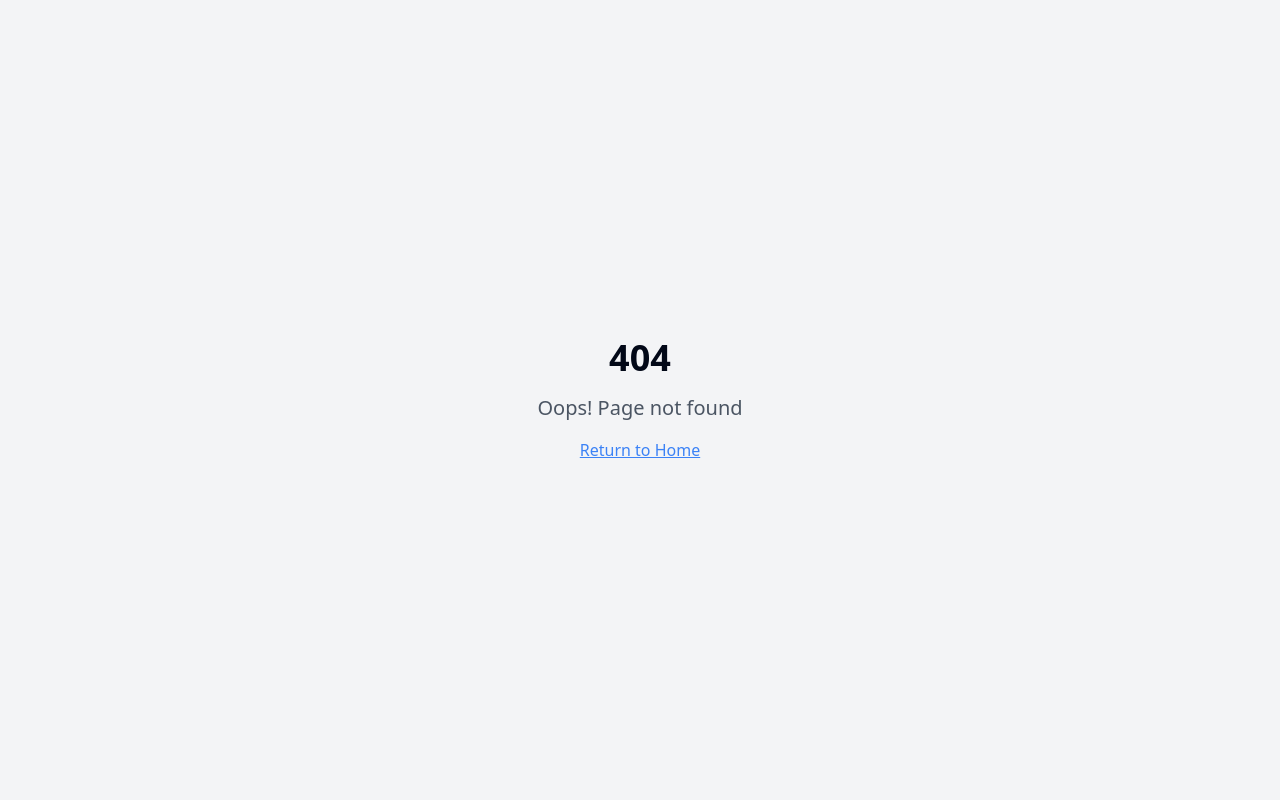
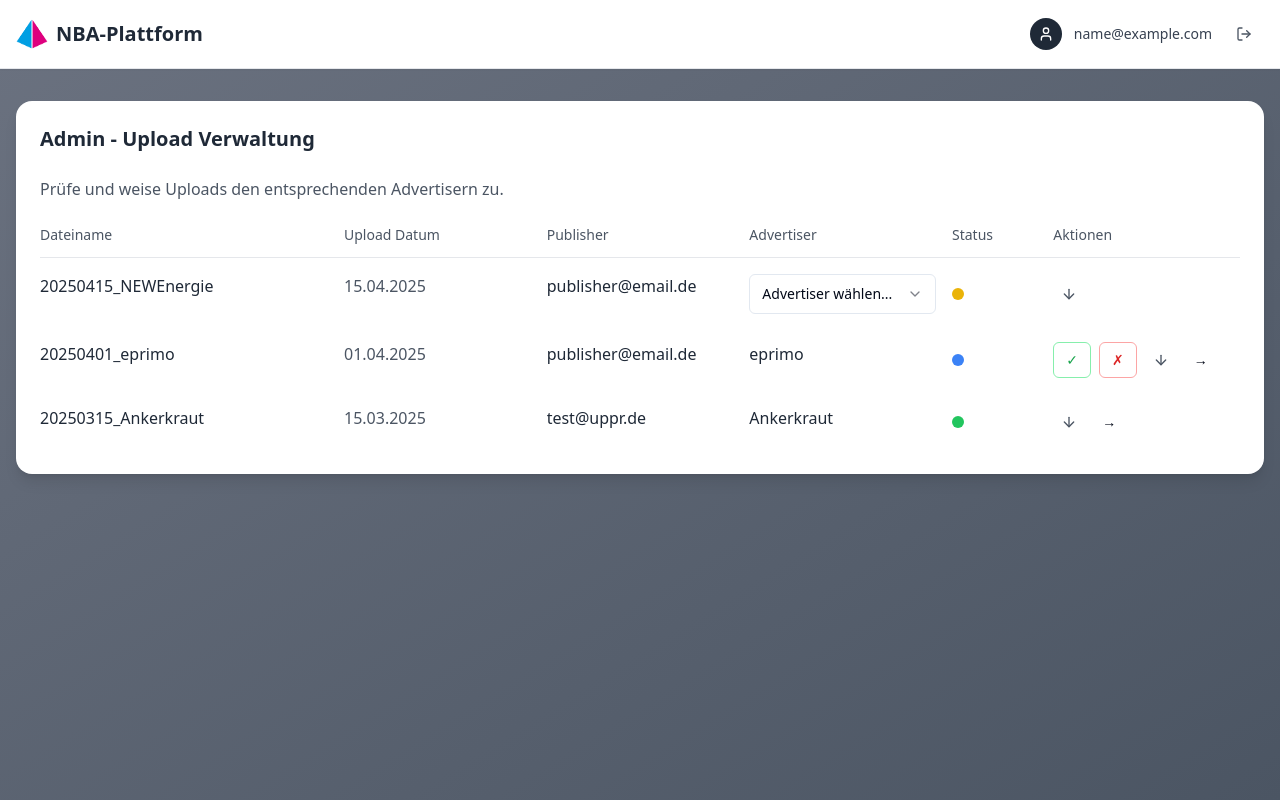
Before and after one commit to ErwinderNette/NBA-Dashboard, a React (Vite) app: page /admin-dashboard in a window 1280 px wide. Before the commit this address had no page. Built offline with nearby package versions, Linux system fonts and the light colour scheme; sample sign-in values are in the browser's storage.

Commit message:
feat: Add Admin page for file management
Adds an Admin page with file review, advertiser assignment, and forwarding functionality. Includes a dropdown for advertiser selection.

```diff
--- a/src/App.tsx
+++ b/src/App.tsx
@@ -1,3 +1,4 @@
+
 import { Toaster } from "@/components/ui/toaster";
 import { Toaster as Sonner } from "@/components/ui/sonner";
 import { TooltipProvider } from "@/components/ui/tooltip";
@@ -8,6 +9,7 @@ import Dashboard from "./pages/Dashboard";
 import NotFound from "./pages/NotFound";
 import ProtectedRoute from "./components/ProtectedRoute";
 import AdvertiserDashboard from "./pages/AdvertiserDashboard";
+import AdminDashboard from "./pages/AdminDashboard";
 
 const queryClient = new QueryClient();
 
@@ -28,6 +30,8 @@ const App = () => {
                 isLoggedIn ? (
                   userRole === "advertiser" ?
                     <Navigate to="/advertiser-dashboard" replace /> :
+                  userRole === "admin" ?
+                    <Navigate to="/admin-dashboard" replace /> :
                     <Navigate to="/dashboard" replace />
                 ) : <Navigate to="/login" replace />
               }
@@ -49,6 +53,14 @@ const App = () => {
                 </ProtectedRoute>
               }
             />
+            <Route
+              path="/admin-dashboard"
+              element={
+                <ProtectedRoute>
+                  <AdminDashboard />
+                </ProtectedRoute>
+              }
+            />
             {/* ADD ALL CUSTOM ROUTES ABOVE THE CATCH-ALL "*" ROUTE */}
             <Route path="*" element={<NotFound />} />
           </Routes>
--- /dev/null
+++ b/src/components/AdminFileList.tsx
@@ -0,0 +1,236 @@
+
+import { useState } from "react";
+import { ArrowDown } from "lucide-react";
+import { Button } from "@/components/ui/button";
+import { Select, SelectContent, SelectItem, SelectTrigger, SelectValue } from "@/components/ui/select";
+import { useToast } from "@/hooks/use-toast";
+
+interface FileItem {
+  id: string;
+  filename: string;
+  uploadDate: string;
+  publisher: string;
+  assignedAdvertiser: string;
+  status: 'pending' | 'assigned' | 'approved' | 'rejected';
+}
+
+const AdminFileList = () => {
+  const { toast } = useToast();
+
+  const [files, setFiles] = useState<FileItem[]>([
+    {
+      id: "1",
+      filename: "20250415_NEWEnergie",
+      uploadDate: "15.04.2025",
+      publisher: "publisher@email.de",
+      assignedAdvertiser: "",
+      status: "pending"
+    },
+    {
+      id: "2",
+      filename: "20250401_eprimo",
+      uploadDate: "01.04.2025",
+      publisher: "publisher@email.de",
+      assignedAdvertiser: "eprimo@mail.de",
+      status: "assigned"
+    },
+    {
+      id: "3",
+      filename: "20250315_Ankerkraut",
+      uploadDate: "15.03.2025",
+      publisher: "test@uppr.de",
+      assignedAdvertiser: "ankerkraut@mail.de",
+      status: "approved"
+    }
+  ]);
+
+  const advertisers = [
+    { id: "advertiser1", name: "NEW Energie", email: "new-energie@mail.de" },
+    { id: "advertiser2", name: "eprimo", email: "eprimo@mail.de" },
+    { id: "advertiser3", name: "Ankerkraut", email: "ankerkraut@mail.de" },
+    { id: "advertiser4", name: "Test Advertiser", email: "advertiser@mail.de" }
+  ];
+
+  const getStatusColor = (status: string) => {
+    switch (status) {
+      case 'approved':
+        return 'bg-green-500';
+      case 'assigned':
+        return 'bg-blue-500';
+      case 'pending':
+        return 'bg-yellow-500';
+      case 'rejected':
+        return 'bg-red-500';
+      default:
+        return 'bg-gray-400';
+    }
+  };
+
+  const getStatusText = (status: string) => {
+    switch (status) {
+      case 'approved':
+        return 'Genehmigt';
+      case 'assigned':
+        return 'Zugewiesen';
+      case 'pending':
+        return 'Ausstehend';
+      case 'rejected':
+        return 'Abgelehnt';
+      default:
+        return 'Unbekannt';
+    }
+  };
+
+  const handleAdvertiserAssignment = (fileId: string, advertiserEmail: string) => {
+    setFiles(prev => prev.map(file =>
+      file.id === fileId
+        ? { ...file, assignedAdvertiser: advertiserEmail, status: 'assigned' as const }
+        : file
+    ));
+
+    const advertiser = advertisers.find(a => a.email === advertiserEmail);
+    toast({
+      title: "Advertiser zugewiesen",
+      description: `Datei wurde an ${advertiser?.name} weitergeleitet`,
+    });
+  };
+
+  const handleStatusChange = (fileId: string, newStatus: 'approved' | 'rejected') => {
+    setFiles(prev => prev.map(file =>
+      file.id === fileId ? { ...file, status: newStatus } : file
+    ));
+
+    toast({
+      title: "Status geändert",
+      description: `Datei wurde ${newStatus === 'approved' ? 'genehmigt' : 'abgelehnt'}`,
+    });
+  };
+
+  const handleDownload = (filename: string) => {
+    console.log(`Downloading file: ${filename}`);
+    toast({
+      title: "Download gestartet",
+      description: `${filename} wird heruntergeladen`,
+    });
+  };
+
+  const handleForward = (fileId: string) => {
+    const file = files.find(f => f.id === fileId);
+    if (file && file.assignedAdvertiser) {
+      toast({
+        title: "Datei weitergeleitet",
+        description: `${file.filename} wurde an ${file.assignedAdvertiser} weitergeleitet`,
+      });
+    }
+  };
+
+  return (
+    <div className="bg-white rounded-2xl shadow-lg p-6">
+      <h3 className="text-xl font-semibold text-gray-800 mb-6">Admin - Upload Verwaltung</h3>
+      <p className="text-gray-600 mb-6">
+        Prüfe und weise Uploads den entsprechenden Advertisern zu.
+      </p>
+
+      <div className="space-y-1">
+        {/* Header */}
+        <div className="grid grid-cols-12 gap-4 pb-3 border-b border-gray-200 text-sm font-medium text-gray-600">
+          <div className="col-span-3">Dateiname</div>
+          <div className="col-span-2">Upload Datum</div>
+          <div className="col-span-2">Publisher</div>
+          <div className="col-span-2">Advertiser</div>
+          <div className="col-span-1">Status</div>
+          <div className="col-span-2">Aktionen</div>
+        </div>
+
+        {/* File rows */}
+        {files.map((file) => (
+          <div
+            key={file.id}
+            className="grid grid-cols-12 gap-4 py-3 hover:bg-gray-50 transition-colors duration-150 rounded-lg"
+          >
+            <div className="col-span-3 text-gray-800 font-medium">
+              {file.filename}
+            </div>
+            <div className="col-span-2 text-gray-600">
+              {file.uploadDate}
+            </div>
+            <div className="col-span-2 text-gray-800">
+              {file.publisher}
+            </div>
+            <div className="col-span-2">
+              {file.status === 'pending' ? (
+                <Select
+                  value={file.assignedAdvertiser}
+                  onValueChange={(value) => handleAdvertiserAssignment(file.id, value)}
+                >
+                  <SelectTrigger className="w-full">
+                    <SelectValue placeholder="Advertiser wählen..." />
+                  </SelectTrigger>
+                  <SelectContent>
+                    {advertisers.map((advertiser) => (
+                      <SelectItem key={advertiser.id} value={advertiser.email}>
+                        {advertiser.name}
+                      </SelectItem>
+                    ))}
+                  </SelectContent>
+                </Select>
+              ) : (
+                <span className="text-gray-800">
+                  {advertisers.find(a => a.email === file.assignedAdvertiser)?.name || file.assignedAdvertiser}
+                </span>
+              )}
+            </div>
+            <div className="col-span-1 flex items-center">
+              <div
+                className={`w-3 h-3 rounded-full ${getStatusColor(file.status)}`}
+                title={getStatusText(file.status)}
+              />
+            </div>
+            <div className="col-span-2 flex items-center space-x-2">
+              {file.status === 'assigned' && (
+                <>
+                  <Button
+                    variant="outline"
+                    size="sm"
+                    onClick={() => handleStatusChange(file.id, 'approved')}
+                    className="text-green-600 border-green-300 hover:bg-green-50"
+                  >
+                    ✓
+                  </Button>
+                  <Button
+                    variant="outline"
+                    size="sm"
+                    onClick={() => handleStatusChange(file.id, 'rejected')}
+                    className="text-red-600 border-red-300 hover:bg-red-50"
+                  >
+                    ✗
+                  </Button>
+                </>
+              )}
+              <Button
+                variant="ghost"
+                size="sm"
+                onClick={() => handleDownload(file.filename)}
+                className="p-1 h-8 w-8 hover:bg-gray-200"
+              >
+                <ArrowDown size={16} className="text-gray-600" />
+              </Button>
+              {file.assignedAdvertiser && (
+                <Button
+                  variant="ghost"
+                  size="sm"
+                  onClick={() => handleForward(file.id)}
+                  className="p-1 h-8 w-8 hover:bg-gray-200"
+                >
+                  →
+                </Button>
+              )}
+            </div>
+          </div>
+        ))}
+      </div>
+    </div>
+  );
+};
+
+export default AdminFileList;
--- /dev/null
+++ b/src/pages/AdminDashboard.tsx
@@ -0,0 +1,16 @@
+
+import Header from "@/components/Header";
+import AdminFileList from "@/components/AdminFileList";
+
+const AdminDashboard = () => {
+  return (
+    <div className="min-h-screen" style={{ background: 'linear-gradient(to bottom right, #6B7280, #4B5563)' }}>
+      <Header />
+      <div className="container mx-auto px-4 py-8 space-y-8">
+        <AdminFileList />
+      </div>
+    </div>
+  );
+};
+
+export default AdminDashboard;
--- a/src/pages/Login.tsx
+++ b/src/pages/Login.tsx
@@ -45,6 +45,19 @@ const Login = () => {
         });
 
         navigate("/advertiser-dashboard");
+      }
+      // Prüfe Login-Daten für Admin-Oberfläche
+      else if (email === "admin@mail.de" && password === "admin") {
+        localStorage.setItem("isLoggedIn", "true");
+        localStorage.setItem("userRole", "admin");
+        localStorage.setItem("userEmail", email);
+
+        toast({
+          title: "Login erfolgreich",
+          description: "Willkommen in der NBA-Plattform!",
+        });
+
+        navigate("/admin-dashboard");
       }
       else {
         toast({
```
